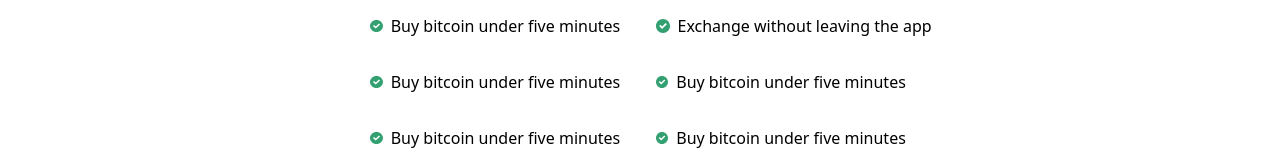
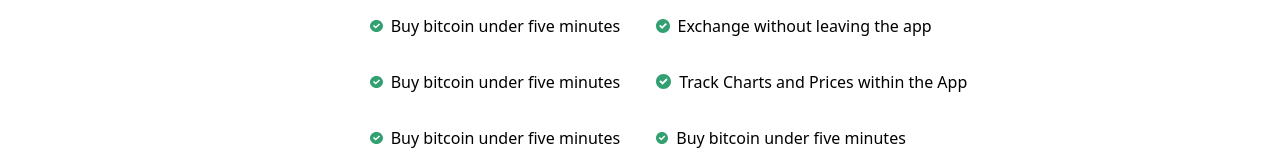
Before and after one commit to xenxei46/Ng-Master, an Angular app in the folder G-auth/: page / in a window 1280 px wide. Shown: the part 1312-1472 px from the top of the page. Built offline with nearby package versions, Linux system fonts and the light colour scheme.

Commit message:
exchange

```diff
--- a/G-auth/src/app/user/login/login.component.html
+++ b/G-auth/src/app/user/login/login.component.html
@@ -137,7 +137,7 @@
                     <span class="flex">
                         <span class="flex items-start lg:items-center w-[20%] lg:w-[5%]">
                             <img src="../../../assets/check.svg" alt="check"/></span>
-                        <span class="flex items-start lg:items-center  w-[80%] lg:w-[95%] ml-2 text-center">Buy bitcoin under five minutes</span>
+                        <span class="flex items-start lg:items-center  w-[80%] lg:w-[95%] ml-2 text-center">Track Charts and Prices within the App</span>
                     </span>
                 </div>
             </div>
```
